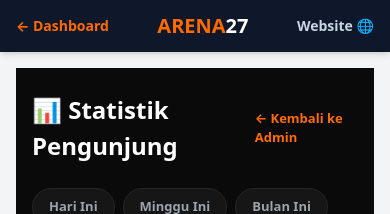
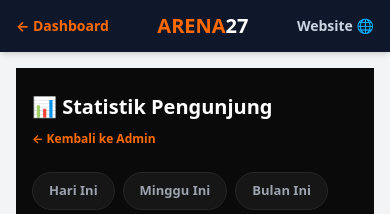
Before and after one commit to cakrawala27/arena27, a Next.js app: page /admin/analytics in a window 390 px wide. Shown: the top 214 px of the page. Built offline with nearby package versions, Linux system fonts and the light colour scheme; no server answers; the database is empty.

Commit message:
style: analytics dashboard mobile responsive header

```diff
--- a/src/app/admin/analytics/page.tsx
+++ b/src/app/admin/analytics/page.tsx
@@ -95,9 +95,17 @@ export default function AnalyticsPage() {
   const totalViews = views.reduce((sum, v) => sum + v.count, 0);
 
   return (
+    <>
     <div style={{ minHeight: '100vh', background: '#0a0a0a', color: '#fff', padding: '24px 16px' }}>
 <style jsx global>{`
   @media (max-width: 768px) {
+          .analytics-header {
+            flex-direction: column !important;
+            align-items: flex-start !important;
+            gap: 8px !important;
+          }
+          .analytics-title { font-size: 20px !important; }
+          .analytics-back-link { font-size: 12px !important; }
     .analytics-grid {
       grid-template-columns: 1fr !important;
     }
@@ -113,9 +121,9 @@ export default function AnalyticsPage() {
   }
 `}</style>
       <div style={{ maxWidth: 900, margin: '0 auto' }}>
-        <div style={{ display: 'flex', justifyContent: 'space-between', alignItems: 'center', marginBottom: 24 }}>
-          <h1 style={{ fontSize: 24, fontWeight: 800, color: '#fff', margin: 0 }}>📊 Statistik Pengunjung</h1>
-          <Link href="/admin" style={{ color: '#ff6b00', fontSize: 13, fontWeight: 700, textDecoration: 'none' }}>← Kembali ke Admin</Link>
+        <div className="analytics-header" style={{ display: 'flex', justifyContent: 'space-between', alignItems: 'center', marginBottom: 24, gap: 12 }}>
+          <h1 className="analytics-title" style={{ fontSize: 24, fontWeight: 800, color: '#fff', margin: 0 }}>📊 Statistik Pengunjung</h1>
+          <Link href="/admin" className="analytics-back-link" style={{ color: '#ff6b00', fontSize: 13, fontWeight: 700, textDecoration: 'none', whiteSpace: 'nowrap' }}>← Kembali ke Admin</Link>
         </div>
 
         <div style={{ display: 'flex', gap: 8, marginBottom: 16, flexWrap: 'wrap' }}>
@@ -212,5 +220,6 @@ export default function AnalyticsPage() {
         </div>
       </div>
     </div>
+    </>
   );
 }
```
